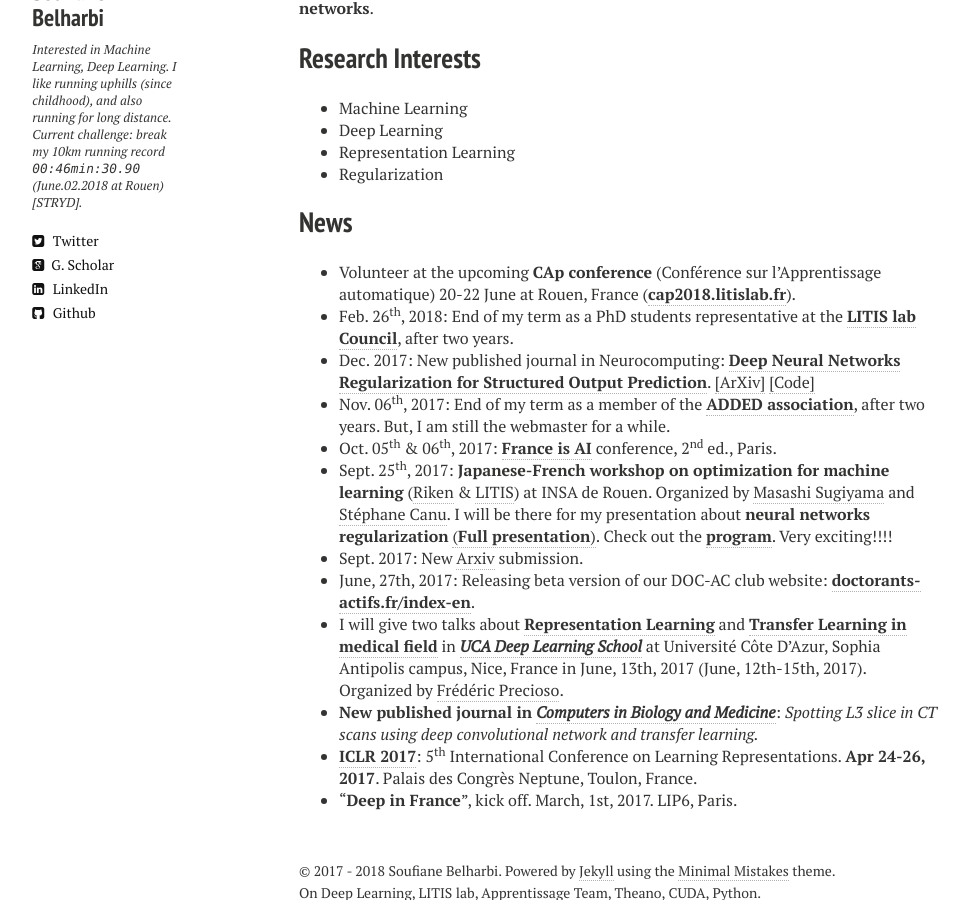
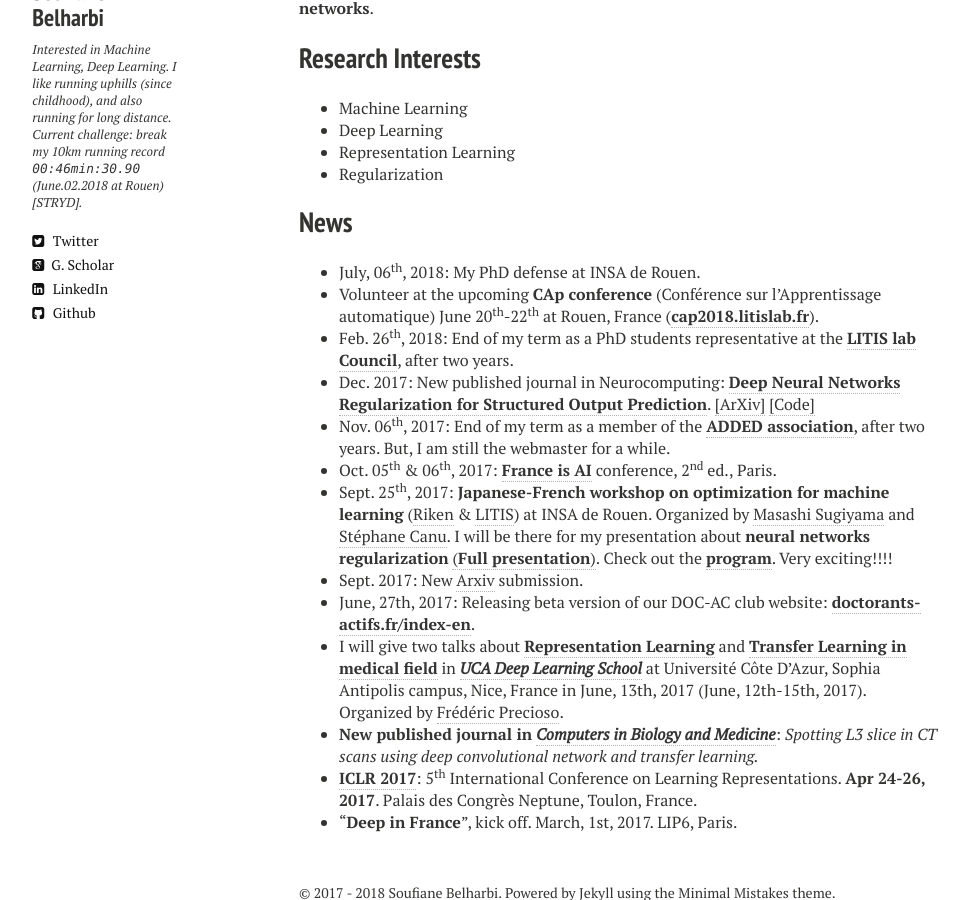
Before and after one commit to sbelharbi/sbelharbi.github.io, a Jekyll site: the page built from index.md, in a window 1280 px wide and 900 px high, scrolled down 1271 px. Shown: the whole window, without its empty margins (21-990 px from the left). Built offline with Jekyll 4.4.1, drawn with Linux system fonts in a browser that asks for light colours; nearby versions of some CDN libraries.

Commit message:
news PhD defense.

```diff
--- a/index.md
+++ b/index.md
@@ -27,7 +27,8 @@ I am intrigued and particularly interested in **learning representations in deep
 
 
 ## News
-* Volunteer at the upcoming **CAp conference** (Conférence sur l'Apprentissage automatique) 20-22 June at Rouen, France ([**cap2018.litislab.fr**](http://cap2018.litislab.fr/)).
+* July, 06<sup>th</sup>, 2018: My PhD defense at INSA de Rouen.
+* Volunteer at the upcoming **CAp conference** (Conférence sur l'Apprentissage automatique) June 20<sup>th</sup>-22<sup>th</sup> at Rouen, France ([**cap2018.litislab.fr**](http://cap2018.litislab.fr/)).
 * Feb. 26<sup>th</sup>, 2018: End of my term as a PhD students representative at the [**LITIS lab Council**](http://www.litislab.eu/), after two years.
 * Dec. 2017: New published journal in Neurocomputing: [**Deep Neural Networks Regularization for Structured Output Prediction**](https://www.sciencedirect.com/science/article/pii/S0925231217318295). <a href="https://arxiv.org/abs/1504.07550">[ArXiv]</a> <a href="https://github.com/sbelharbi/structured-output-ae">[Code]</a>
 * Nov. 06<sup>th</sup>, 2017: End of my term as a member of the [**ADDED association**](http://association-added.fr/index-en/), after two years. But, I am still the webmaster for a while.
```
